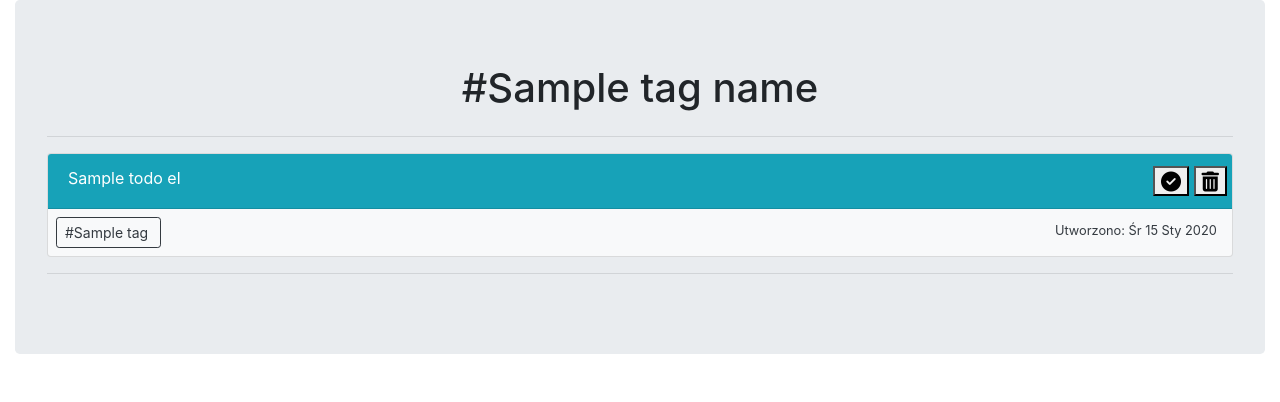
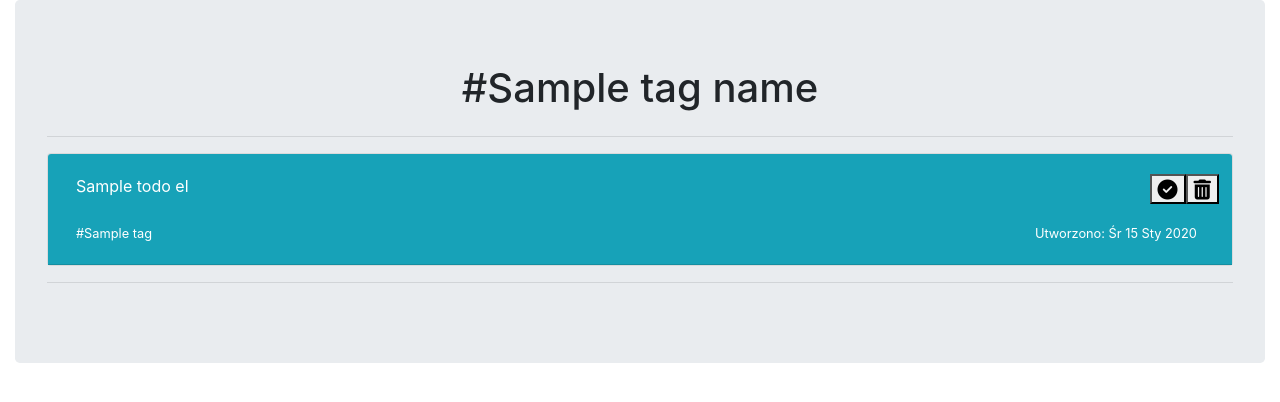
Before and after one commit to MJanowskiDev/GetOrganizedApp, a Django app: template todoapp/templates/todoapp/tagview.html in a window 1280 px wide. Shown: the part 66-468 px from the top of the page. Run offline with Django 3.2, Linux system fonts and the light colour scheme; the template is opened without the code that fills it: most values are stand-ins (such as "Sample title", 1, 10 or a date in 2020); some libraries are stand-ins or nearby versions.

Commit message:
todos view bug fixes

```diff
--- a/todoapp/templates/todoapp/_todoelement.html
+++ b/todoapp/templates/todoapp/_todoelement.html
@@ -10,8 +10,8 @@
     {%endif%}
     {%endif%}
 
-    <div class="row">
-        <div class="col-10">
+    <div class="d-flex">
+        <div class="mr-auto p-2">
             <div class="cardlink">
                 <a  href="{% url 'showtask' pk=todo_el.pk %}">
 
@@ -21,8 +21,10 @@
                 </a>
             </div>
         </div>
-        <div class="col align-self-center">
-            <div class="row justify-content-end">
+        <div class="p-2">
+
+
+            <div class="row align-items-end">
                 <div class="col-0">
                     {%if done_field %}
 
@@ -39,20 +41,19 @@
 
                 {%endif%}
                 </div>
-                    &nbsp;
                 <div class="col-0">
+
                     <form method="POST" action="{% url 'remove' pk=todo_el.pk user=user.username %}">
                         {%csrf_token%}
                         <button type="submit" ><i class="fas fa-trash-alt fa-lg"></i></button>
                     </form>
                 </div>
-
+            </div>
 
             </div>
 
         </div>
-    </div>
-</div>
+
 
 
 
@@ -66,8 +67,8 @@
 
                     <div class="cardlink">
                         {%for tag in todo_el.tags.all%}
-                    <a class="btn btn-outline-dark text-dark btn-sm" href="{% url 'tagsview' username=todo_el.user tag=tag.slug %}">
-                        #{{tag}}&nbsp
+                    <a  href="{% url 'tagsview' username=todo_el.user tag=tag.slug %}">
+                        <small>#{{tag}}&nbsp</small>
                     </a>
                     {%endfor%}
                     </div>
@@ -86,5 +87,5 @@
           </div>
 
     </div>
-
+</div>
 <hr>
```
Lines whose indentation alone changed are shown as unchanged.
